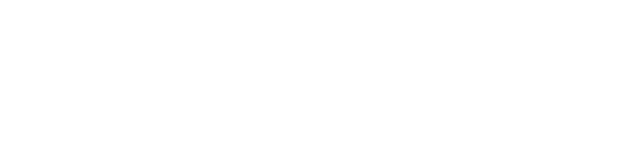
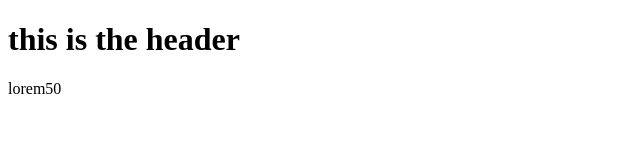
Before and after one commit to TaiwoOlawale/Kaizen, a plain HTML site: page index2.html in a window 1280 px wide. Shown: the whole page, without its empty margins (0-640 px from the left). Drawn offline with Linux system fonts and the light colour scheme.

Commit message:
this is a paragraph addition

```diff
--- a/index2.html
+++ b/index2.html
@@ -5,6 +5,7 @@
 	<title></title>
 </head>
 <body>
-
+<h1>this is the header</h1>
+<p>lorem50</p>
 </body>
 </html>
```
